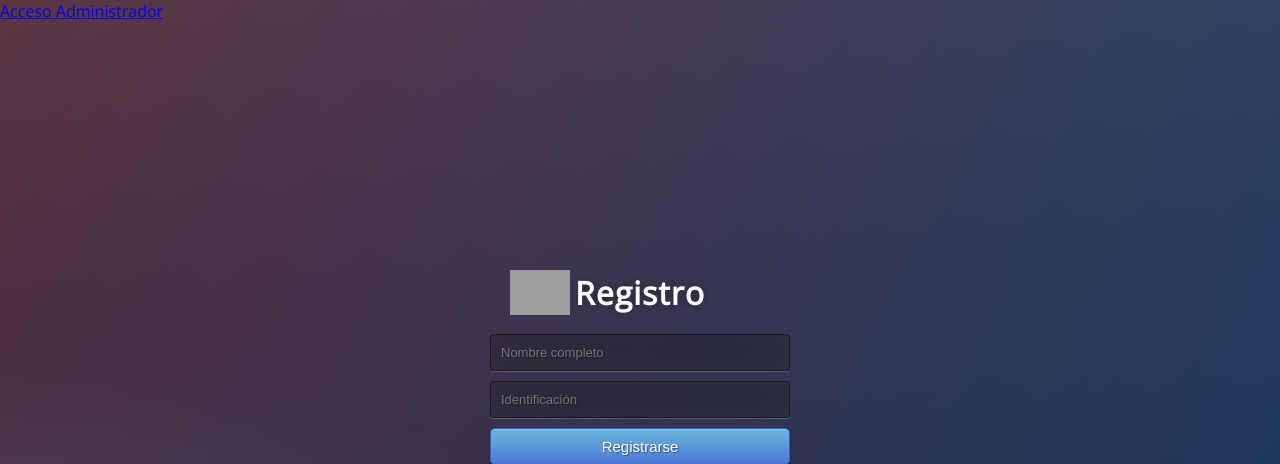
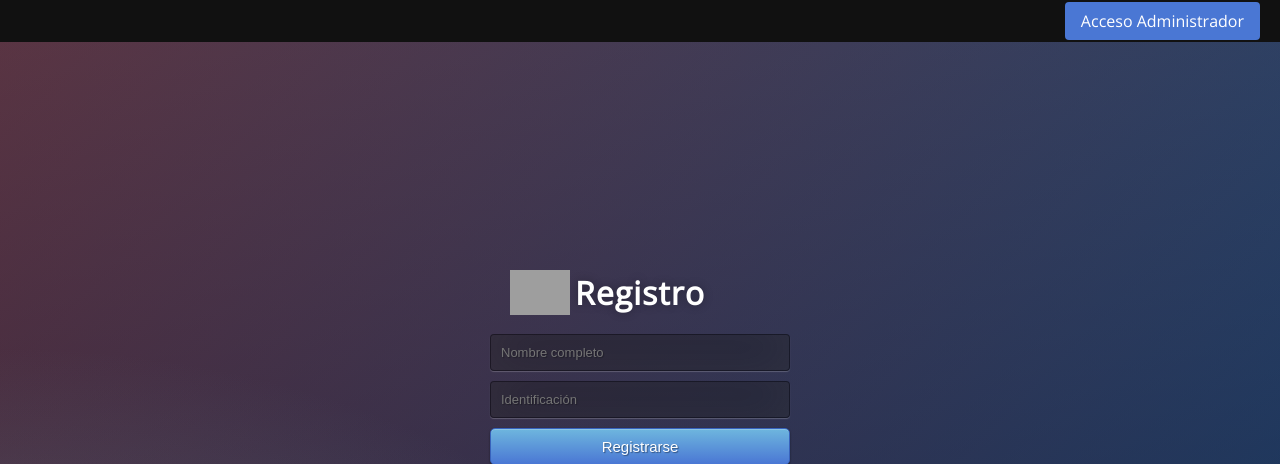
Before and after one commit to Munoz-04/Sistema-de-votaciones_Flask, a Flask app: page / in a window 1280 px wide. Shown: the top 464 px of the page. Run offline with Flask 3, Linux system fonts and the light colour scheme; grey boxes are pictures that could not be loaded.

Commit message:
haciendo barra de navegacion

```diff
--- a/static/style.css
+++ b/static/style.css
@@ -102,3 +102,19 @@ input:focus {
   max-width: 60px;
   height: auto;
 }
+
+.top-bar {
+  background-color: #111;
+  padding: 10px 20px;
+  text-align: right;
+}
+.admin-button {
+  background-color: #4a77d4;
+  color: white;
+  padding: 8px 16px;
+  text-decoration: none;
+  border-radius: 4px;
+}
+.admin-button:hover {
+  background-color: #355bb0;
+}
```
